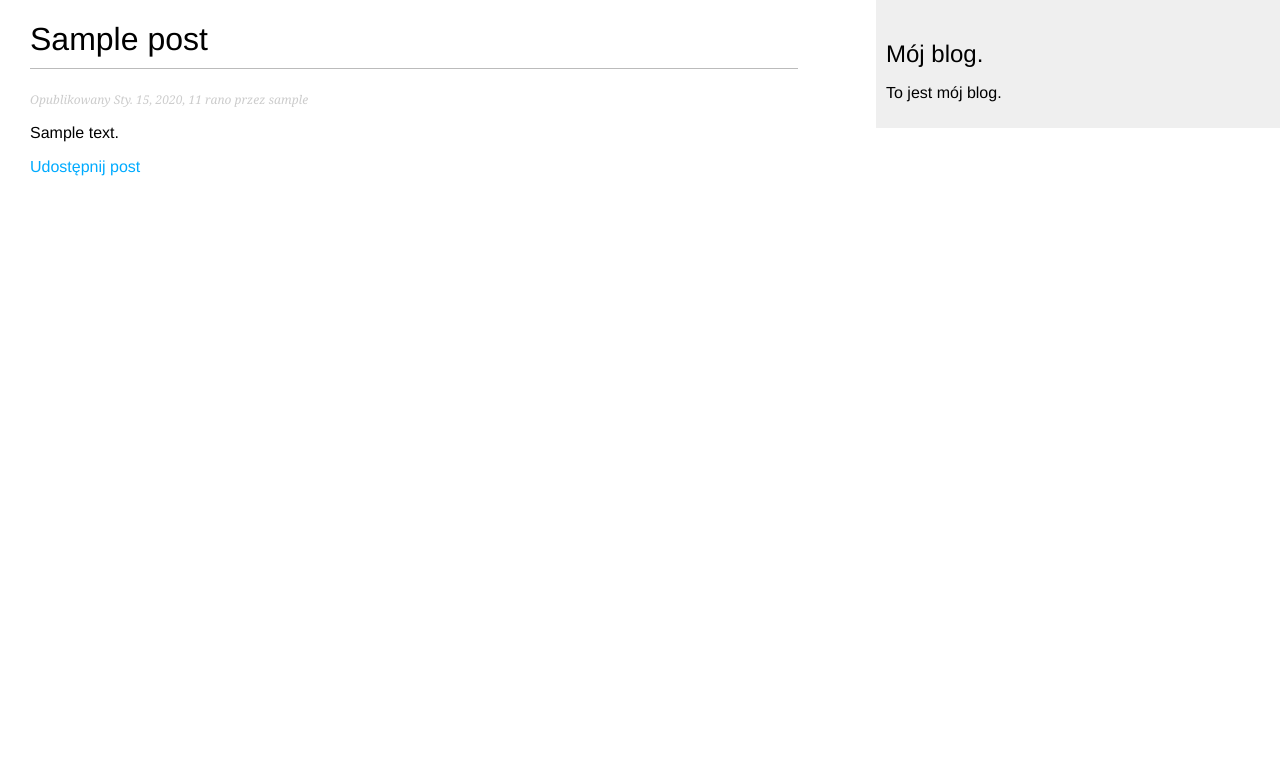
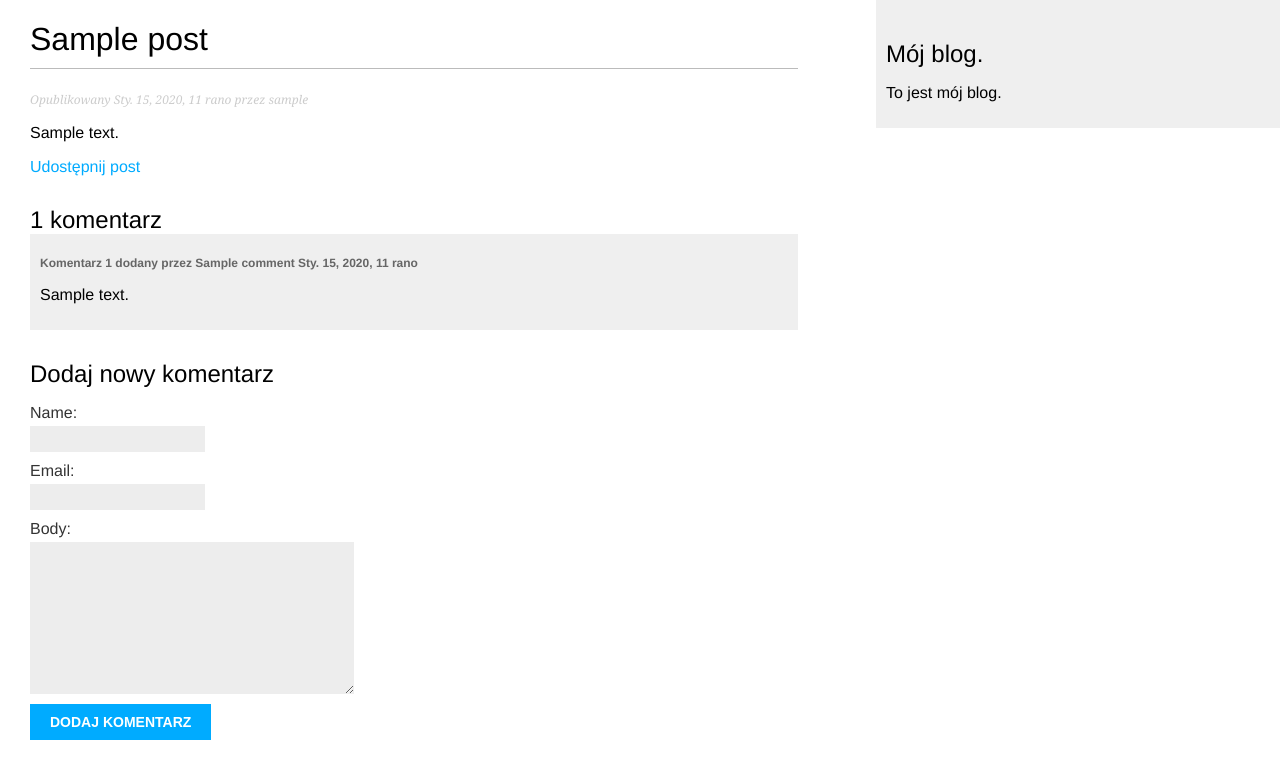
Before and after one commit to k-palka/Portfolio-1, a Django app: a page that uses mysite/blog/templates/blog/post/detail.html in a window 1280 px wide. Shown: the top 779 px of the page. Run offline with Django 3.2, Linux system fonts and the light colour scheme; tables that the repository leaves empty hold one stand-in row (values such as "Sample post").

Commit message:
Dodany formularz komentarzy

```diff
--- a/mysite/blog/models.py
+++ b/mysite/blog/models.py
@@ -44,6 +44,7 @@ class Post(models.Model):
                              self.publish.strftime('%d'),
                              self.slug])
 
+
 class Comment(models.Model):
     post = models.ForeignKey(Post,
                              on_delete=models.CASCADE,
--- a/mysite/blog/templates/blog/post/detail.html
+++ b/mysite/blog/templates/blog/post/detail.html
@@ -13,4 +13,33 @@
         Udostępnij post
         </a>
     </p>
+
+    {% with comments.count as total_comments %}
+     <h2>
+        {{ total_comments }} komentarz {{ total_comments|pluralize:"y" }}
+     </h2>
+    {% endwith %}
+
+    {% for comment in comments %}
+      <div class="comment">
+        <p class="info">
+            Komentarz {{ forloop.counter }} dodany przez {{ comment.name }}
+            {{ comment.created }}
+        </p>
+        {{ comment.body|linebreaks }}
+      </div>
+    {% empty %}
+        <p> Nie ma jeszcze żadnych komentarzy. </p>
+    {% endfor %}
+
+    {% if new_comment %}
+      <h2> Twój komentarz został dodany. </h2>
+    {% else %}
+      <h2> Dodaj nowy komentarz </h2>
+        <form action="." method="post">
+        {{ comment_form.as_p }}
+        <p><input type="submit" value="Dodaj komentarz"></p>
+        </form>
+    {% endif %}
+
 {% endblock %}
--- a/mysite/blog/views.py
+++ b/mysite/blog/views.py
@@ -7,7 +7,6 @@ from django.core.mail import send_mail
 
 
 # Create your views here.
-
 
 # widok generyczny ListView analogiczny do def post_list
 
@@ -53,7 +52,7 @@ def post_detail(request, year, month, day, post):
             new_comment.post = post
             new_comment.save()
     else:
-            comment_form = CommentForm()
+        comment_form = CommentForm()
     return render(request,
                   'blog/post/detail.html',
                   {'post': post,
```
Also changed, not shown: mysite/blog/admin.py (line endings or trailing spaces).
